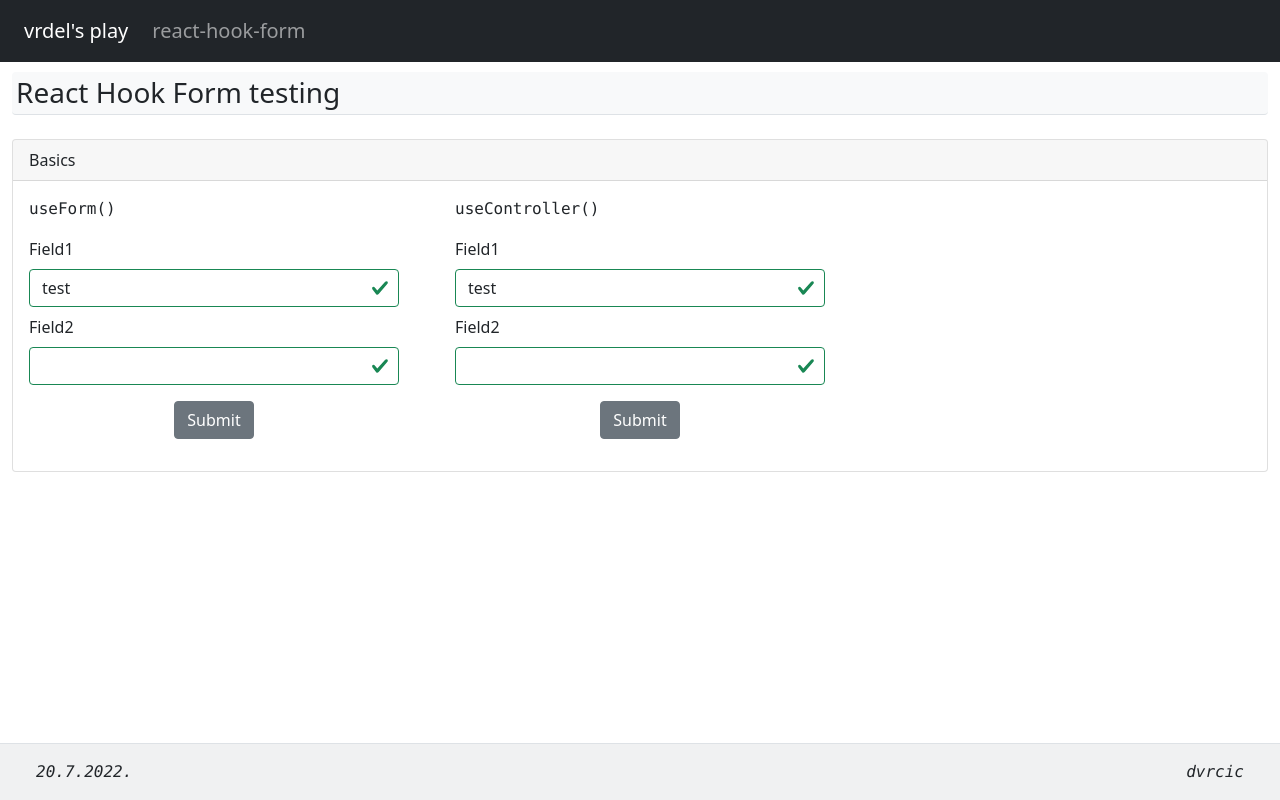
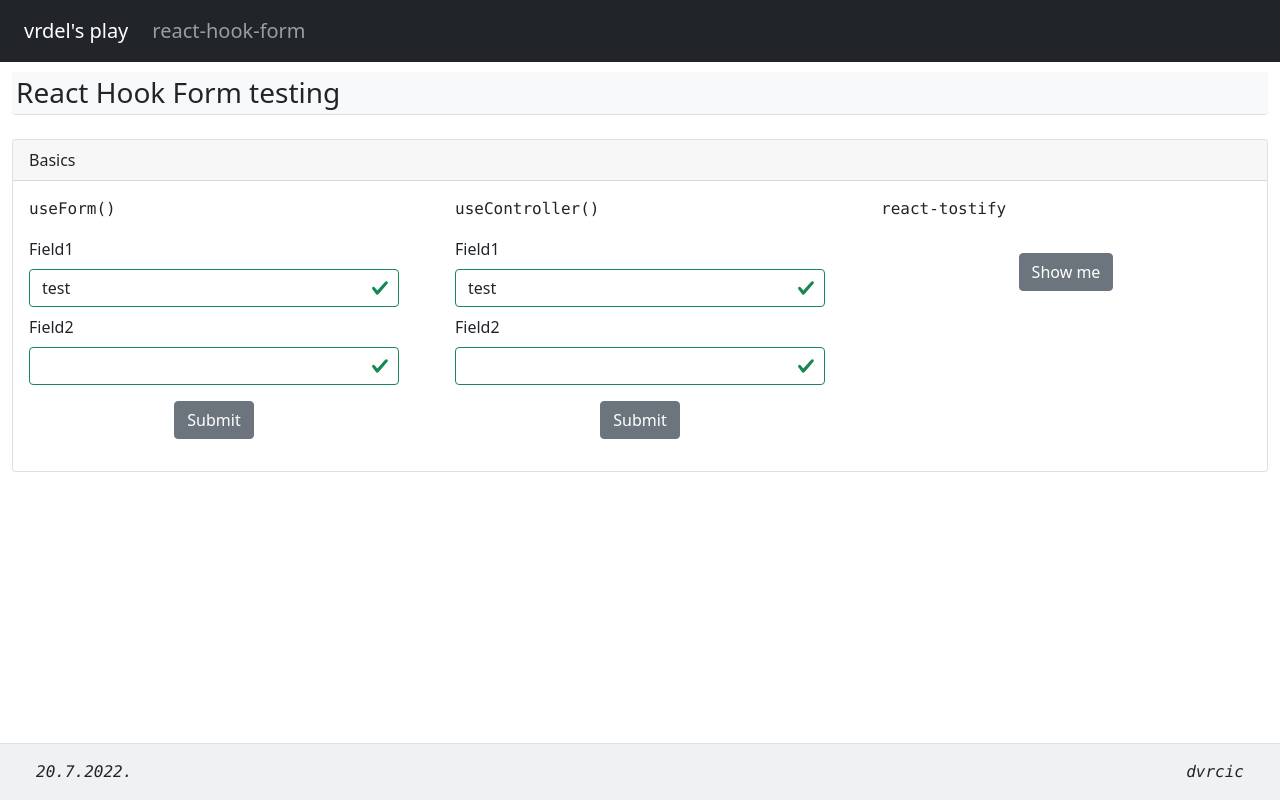
Before and after one commit to vrdel/react-playground, a React (Vite) app in the folder react-playground/: page /react-hook-form in a window 1280 px wide. Built offline with nearby package versions, Linux system fonts and the light colour scheme.

Commit message:
try react-toastify

```diff
--- a/react-playground/package.json
+++ b/react-playground/package.json
@@ -15,7 +15,6 @@
     "react-helmet-async": "^1.3.0",
     "react-hook-form": "^7.33.1",
     "react-router-dom": "^6.3.0",
-    "react-toastify": "^9.0.7",
     "reactstrap": "^9.1.1"
   },
   "devDependencies": {
@@ -25,6 +24,7 @@
     "eslint": "^8.19.0",
     "eslint-plugin-react": "^7.30.1",
     "eslint-plugin-react-hooks": "^4.6.0",
+    "react-toastify": "^9.0.7",
     "vite": "^3.0.0"
   }
 }
--- a/react-playground/src/routes/reacthookform.jsx
+++ b/react-playground/src/routes/reacthookform.jsx
@@ -19,6 +19,7 @@ import {
   Row,
 } from 'reactstrap'
 import { useForm, Controller } from "react-hook-form";
+import { toast } from 'react-toastify';
 
 const ToastMsg = ({ data, isopen, setOpen }) => {
   return (
@@ -34,6 +35,20 @@ const ToastMsg = ({ data, isopen, setOpen }) => {
     </Toast>
   )
 }
+
+
+const TestForm3 = () => {
+  return (
+    <Row>
+      <Col className="text-center">
+        <Button className="mt-3" onClick={() => toast('Showed me')}>
+          Show me
+        </Button>
+      </Col>
+    </Row>
+  );
+}
+
 
 const TestForm2 = ({ setData, setToggle }) => {
   const { control, handleSubmit, formState: { errors } } = useForm({
@@ -215,6 +230,16 @@ const ReactHookForm = () => {
                 <TestForm2 setData={setSubmitData} setToggle={setToggle}/>
               </CardBody>
             </Col>
+            <Col sm="4">
+              <CardBody>
+                <CardTitle>
+                  <p className="font-monospace">
+                    react-tostify
+                  </p>
+                </CardTitle>
+                <TestForm3/>
+              </CardBody>
+            </Col>
           </Row>
         </Card>
       </DefaultPage>
--- a/react-playground/src/ui/defpage.jsx
+++ b/react-playground/src/ui/defpage.jsx
@@ -1,11 +1,14 @@
 import React from 'react'
 import HeadTitle from './headtitle'
 import { Row, Col } from 'reactstrap'
+import { ToastContainer } from 'react-toastify'
+import 'react-toastify/dist/ReactToastify.css';
 
 
 const DefaultPage = ({title, children}) => {
   return (
     <>
+      <ToastContainer/>
       <HeadTitle/>
       { title &&
         <Row>
```
Also changed, not shown: 1 other file (tests, documents, lock files or other folders).
